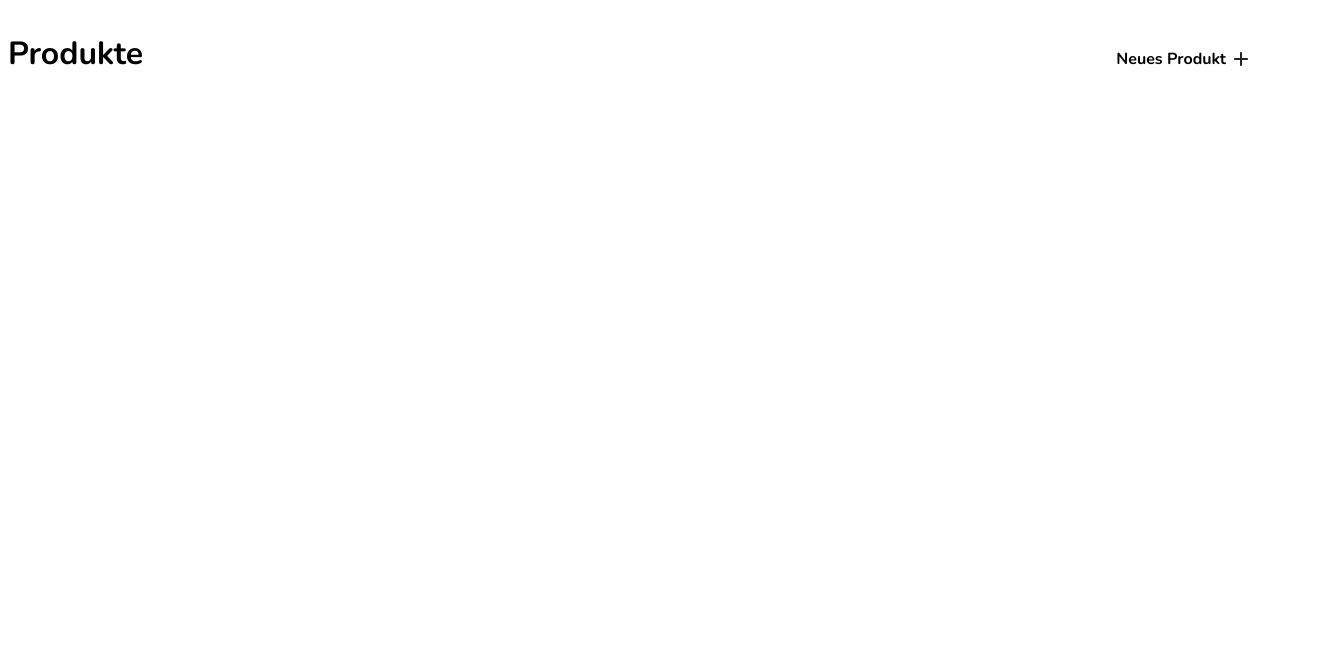
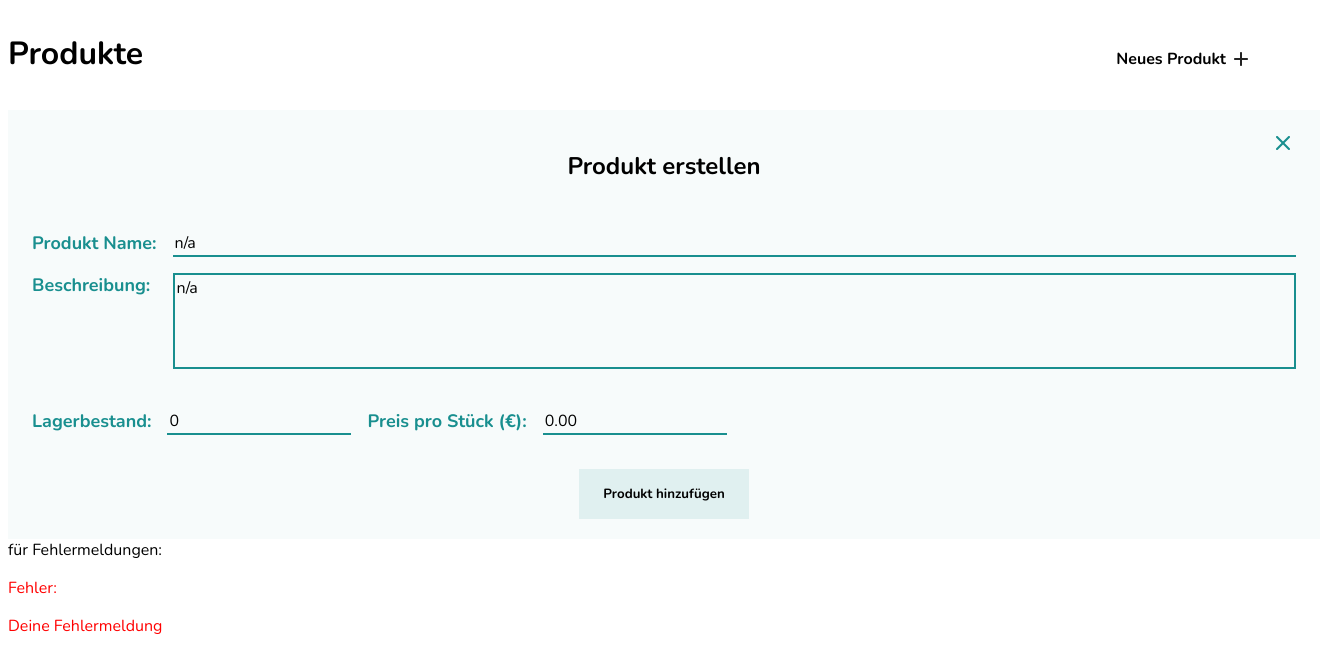
Before and after one commit to ChristianPohlschneider/product-list, an Angular app: page /productform in a window 1280 px wide. Before the commit this address led to /. Shown: the top 672 px of the page, 1320 px wide, since content can reach past the window. Built offline with nearby package versions, Linux system fonts and the light colour scheme.

Commit message:
added product-form

```diff
--- a/src/app/app.routes.ts
+++ b/src/app/app.routes.ts
@@ -1,6 +1,7 @@
 import { Routes } from '@angular/router';
 import { ProductDetail } from './shared/components/product-detail/product-detail';
 import { ProductList } from './shared/components/product-list/product-list';
+import { ProductForm } from './shared/components/product-form/product-form';
 
 export const routes: Routes = [
     {
@@ -10,5 +11,9 @@ export const routes: Routes = [
     {
         path: "detail/:name",
         component: ProductDetail
+    },
+    {
+        path: "productform",
+        component: ProductForm
     }
 ];
--- a/src/app/layout/header/header.html
+++ b/src/app/layout/header/header.html
@@ -1,6 +1,6 @@
 <header class="main-header">
     <h1 class="main-header__title">Produkte</h1>
-    <a class="btn" [class.btn--primary]="path==''" [class.btn--secondary]="path=='detail'">
+    <a routerLink="productform" class="btn" [class.btn--primary]="path==''" [class.btn--secondary]="path=='detail'">
         @if(path == '') {
         <svg xmlns="http://www.w3.org/2000/svg" width="12" height="12" viewBox="0 0 12 12" fill="none">
             <path d="M2.54678 6.94109H10.9176C11.1298 6.94109 11.3077 6.86736 11.4513
--- a/src/app/layout/header/header.ts
+++ b/src/app/layout/header/header.ts
@@ -1,8 +1,9 @@
 import { Component } from '@angular/core';
+import { RouterLink } from '@angular/router';
 
 @Component({
   selector: 'app-header',
-  imports: [],
+  imports: [RouterLink],
   templateUrl: './header.html',
   styleUrl: './header.scss',
 })
--- /dev/null
+++ b/src/app/shared/components/product-form/product-form.html
@@ -0,0 +1,35 @@
+<section class="product-form">
+    <header class="product-form__header">
+        <h1>Produkt erstellen</h1>
+        <a href="" class="btn--close"></a>
+    </header>
+
+    <form [formGroup]="productForm" (ngSubmit)="onSubmit()">
+        <fieldset class="product-form__fieldset--vert">
+            <legend>Product Information</legend>
+
+            <label for="product-name">Produkt Name:</label>
+            <input type="text" id="product-name" formControlName="name"/>
+
+            <label for="description">Beschreibung:</label>
+            <textarea id="description" name="description" rows="4" formControlName="description"></textarea>
+
+        </fieldset>
+        <fieldset class="product-form__fieldset--hori">
+            <legend>Stock &amp; Pricing</legend>
+
+            <label for="stock">Lagerbestand:</label>
+            <input type="number" id="stock" name="stock" formControlName="stock"/>
+
+            <label for="price">Preis pro Stück (€):</label>
+            <input type="number" id="price" name="price" step="0.01" formControlName="price"/>
+
+        </fieldset>
+        <button type="submit" class="btn btn--primary">Produkt hinzufügen</button>
+    </form>
+</section>
+für Fehlermeldungen:
+<p class="product-form__error">Fehler:</p>
+<p class="product-form__error">
+    Deine Fehlermeldung
+</p>
--- /dev/null
+++ b/src/app/shared/components/product-form/product-form.ts
@@ -0,0 +1,24 @@
+import { Component } from '@angular/core';
+import { FormGroup, FormControl, ReactiveFormsModule } from '@angular/forms';
+
+@Component({
+  selector: 'app-product-form',
+  imports: [ReactiveFormsModule],
+  templateUrl: './product-form.html',
+  styleUrl: './product-form.scss',
+})
+export class ProductForm {
+    productForm = new FormGroup({
+    name: new FormControl('n/a'),
+    description: new FormControl('n/a'),
+    // specs: new FormControl('n/a'),
+    stock: new FormControl('0'),
+    price: new FormControl('0.00'),
+    // date: new FormControl(''),
+  });
+
+  onSubmit() {
+    console.log(this.productForm.value);
+
+  }
+}
```
Also changed, not shown: src/app/shared/components/product-form/product-form.scss (added).
